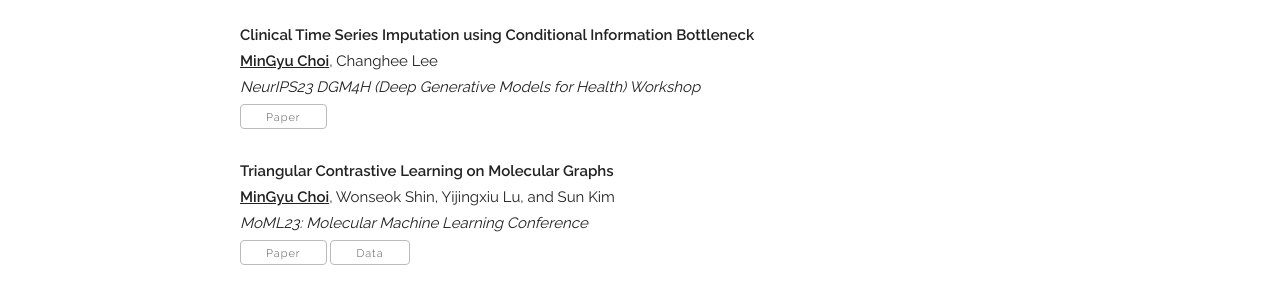
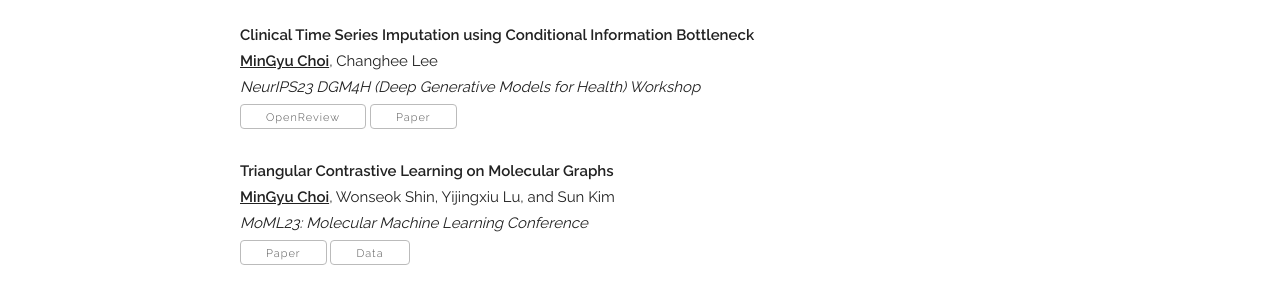
Before and after one commit to Chemgyu/Chemgyu.github.io, a Jekyll site: the page built from index.html, in a window 1280 px wide and 900 px high, scrolled down 819 px. Shown: the part 149-443 px from the top of the window. Built offline with Jekyll 4.4.1, drawn with Linux system fonts in a browser that asks for light colours; some web fonts are replaced.

Commit message:
Update index.html

```diff
--- a/index.html
+++ b/index.html
@@ -43,9 +43,14 @@
           <p>{{ paper.authors }}</p>
           <p><i>{{ paper.venue }}</i></p>
            <div class="paper-buttons">
-            {% if paper.poster %}
+            {% if paper.openreview %}
               <a class="button" href="{{ paper.openreview | prepend: site.baseurl }}" target="_blank">OpenReview</a>
             {% endif %}
+
+            {% if paper.arxiv %}
+              <a class="button" href="{{ paper.arxiv | prepend: site.baseurl }}" target="_blank">arXiv</a>
+            {% endif %}
+
 
              {% if paper.paper_pdf %}
               <a class="button" href="{{ paper.paper_pdf | prepend: site.baseurl }}" target="_blank">Paper</a>
```
